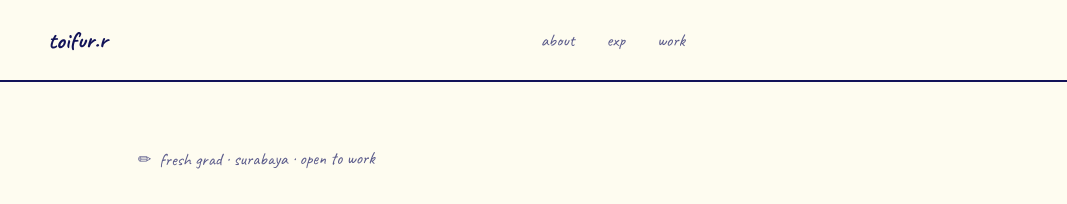
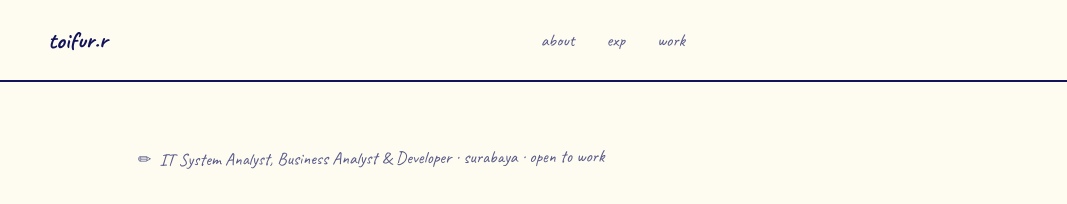
Before and after one commit to mangyoi/portow, a plain HTML site: page index.html in a window 1280 px wide. Shown: the top 204 px of the page, 0-1067 px from the left. Drawn offline with Linux system fonts and the light colour scheme.

Commit message:
update yeah

```diff
--- a/index.html
+++ b/index.html
@@ -27,7 +27,7 @@
 
 <div class="hero">
   <div class="hero-left">
-    <div class="hero-tag">fresh grad · surabaya · open to work</div>
+    <div class="hero-tag">IT System Analyst, Business Analyst & Developer · surabaya · open to work</div>
     <h1 class="name">
       M. Toifur
       <span class="italic-part">Rahman.</span>
```
